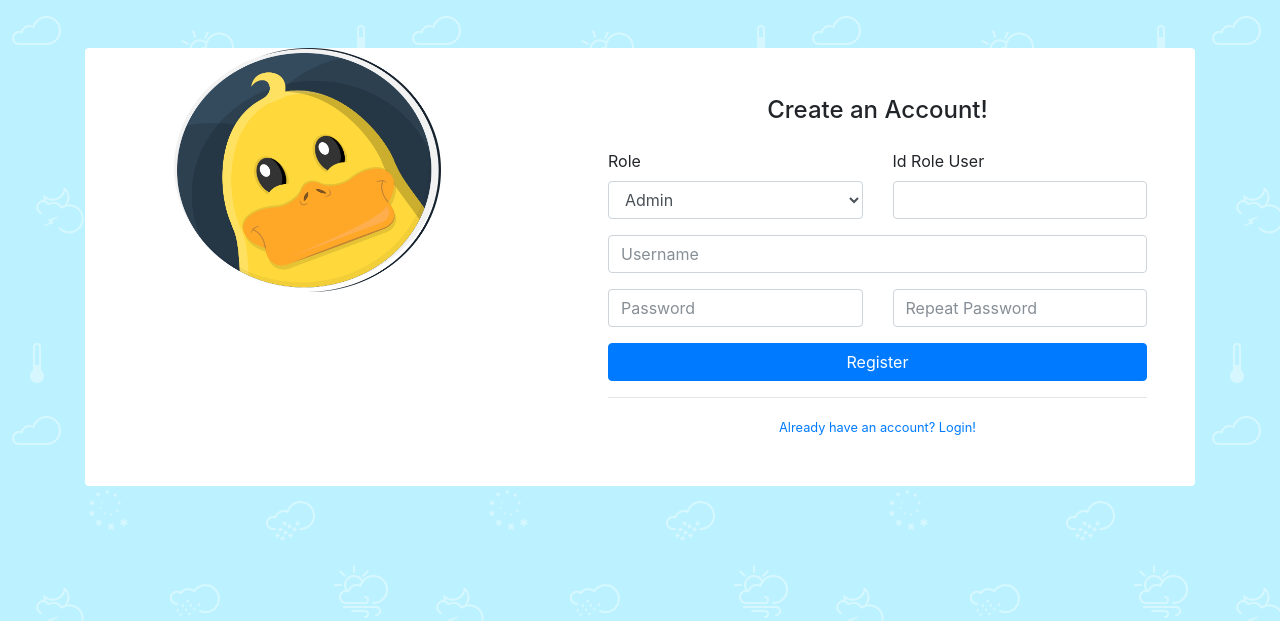
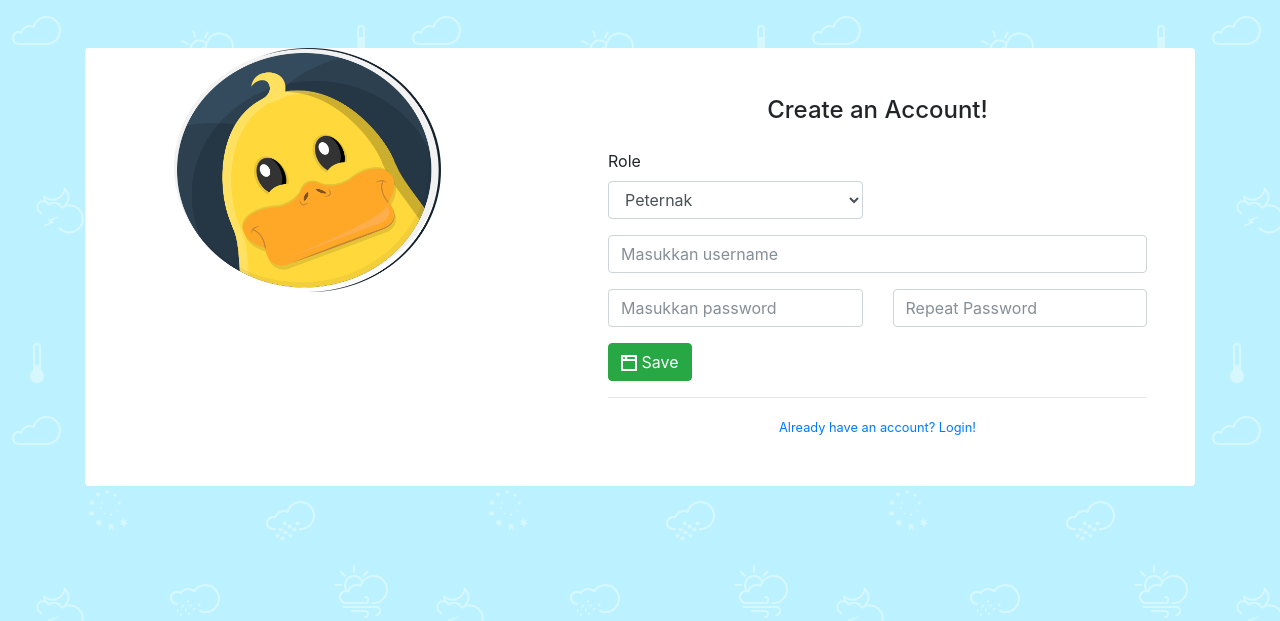
Before and after one commit to WildanFp/AYAMIN--, a PHP site: page /register.php in a window 1280 px wide. Shown: the top 621 px of the page. Run offline with PHP 8.4, Linux system fonts and the light colour scheme; some libraries are stand-ins or nearby versions.

Commit message:
update register

```diff
--- a/register.php
+++ b/register.php
@@ -33,33 +33,28 @@
                             <div class="text-center">
                                 <h1 class="h4 text-gray-900 mb-4">Create an Account!</h1>
                             </div>
-                            <form class="user" action="prosesregister.php" method="POST">
+                            <form action="op.php?op=ins-user" method="post">
                                 <div class="form-group row">
                                     <div class="col-sm-6 mb-3 mb-sm-0">
-                                        <label for="role">Role</label>
-                                        <select id="role" name="role" class="form-control">
-                                            <option value="1">Admin</option>
-                                            <option value="2">Peternak</option>
-                                            <option value="3">Pengepul</option>
+                                        <label for="grup">Role</label>
+                                        <select name="grup" id="grup" class="form-control">
+                                            <option value="Peternak">Peternak</option>
+                                            <option value="Penjual">Penjual</option>
                                         </select>
-                                    </div>
-                                    <div class="col-sm-6">
-                                        <label for="cars">Id Role User</label>
-                                        <input type="text" class="form-control" name="id_role_user" required>
                                     </div>
                                 </div>
                                 <div class="form-group">
-                                    <input type="username" class="form-control form-control-user" name="username" placeholder="Username" required>
+                                <input class="form-control" type="text" name="username" id="username" placeholder="Masukkan username">
                                 </div>
                                 <div class="form-group row">
                                     <div class="col-sm-6 mb-3 mb-sm-0">
-                                        <input type="password" class="form-control form-control-user" name="password" placeholder="Password" required>
+                                    <input class="form-control" type="password" name="password" id="password" placeholder="Masukkan password">
                                     </div>
                                     <div class="col-sm-6">
                                         <input type="password" class="form-control form-control-user" name="password-check" placeholder="Repeat Password" required>
                                     </div>
                                 </div>
-                                <input type="submit" value="Register" class="btn btn-primary btn-user btn-block">
+                                <button class="btn btn-success" type="submit"><span class="oi oi-browser" title="browser" aria-hidden="true"></span> Save</button>
                             </form>
                             <hr>
                             <div class="text-center">
```
